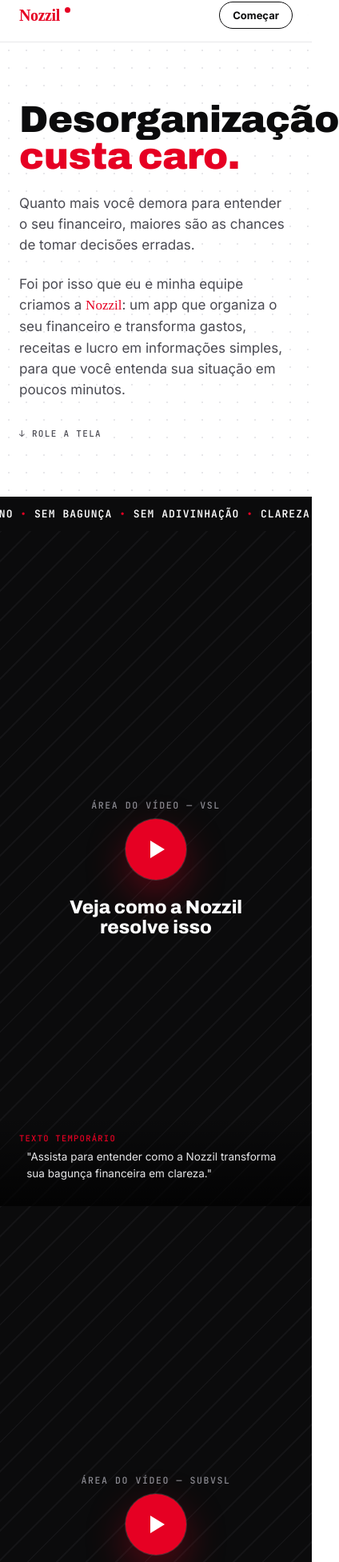
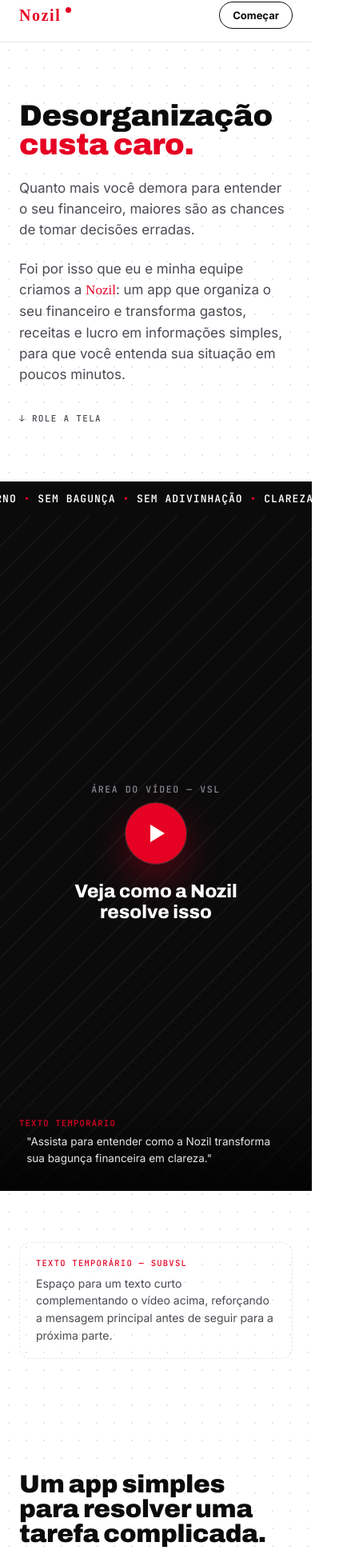
Before and after one commit to marlonrodigherimoreira-dotcom/site-bio, a React (Vite) app: page / in a window 390 px wide. Shown: the part 14-1967 px from the top of the page at 80% size, 424 px wide, since content can reach past the window. Built offline with nearby package versions, Linux system fonts and the light colour scheme; a web font is replaced by a local one.

Commit message:
Ajustes finais de responsividade e badges

```diff
--- a/index.html
+++ b/index.html
@@ -3,7 +3,7 @@
 <head>
   <meta charset="UTF-8" />
   <meta name="viewport" content="width=device-width, initial-scale=1, viewport-fit=cover" />
-  <title>Nozzil — Clareza financeira para o seu negócio</title>
+  <title>Nozil — Clareza financeira para o seu negócio</title>
   <link rel="preconnect" href="https://fonts.googleapis.com" />
   <link rel="preconnect" href="https://fonts.gstatic.com" crossorigin />
   <link
--- a/src/App.jsx
+++ b/src/App.jsx
@@ -3,6 +3,7 @@
 import Hero from './components/Hero.jsx'
 import Ticker from './components/Ticker.jsx'
 import VideoBlock from './components/VideoBlock.jsx'
+import SubVslNote from './components/SubVslNote.jsx'
 import AboutFluxy from './components/AboutFluxy.jsx'
 import CTASection from './components/CTASection.jsx'
 import AlphaSection from './components/AlphaSection.jsx'
@@ -38,27 +39,22 @@
         {/* VSL principal */}
         <VideoBlock
           label="Área do vídeo — VSL"
-          title="Veja como a Nozzil resolve isso"
+          title="Veja como a Nozil resolve isso"
           tag="Texto temporário"
-          caption='"Assista para entender como a Nozzil transforma sua bagunça financeira em clareza."'
+          caption='"Assista para entender como a Nozil transforma sua bagunça financeira em clareza."'
         />
 
-        {/* subVSL */}
-        <VideoBlock
-          label="Área do vídeo — subVSL"
-          title="Um complemento rápido antes de continuar"
-          tag="Texto temporário"
-          caption='"Um vídeo curto pra reforçar o que você acabou de ver."'
-        />
+        {/* subVSL — texto pequeno, não é vídeo */}
+        <SubVslNote />
 
         <AboutFluxy />
 
         {/* VSL secundária */}
         <VideoBlock
           label="Área do vídeo — VSL"
-          title="Veja a Nozzil funcionando de verdade"
+          title="Veja a Nozil funcionando de verdade"
           tag="Texto temporário"
-          caption='"Do dashboard ao relatório: veja a Nozzil sendo usada no dia a dia real de um negócio."'
+          caption='"Do dashboard ao relatório: veja a Nozil sendo usada no dia a dia real de um negócio."'
         />
 
         <Ticker items={tickerPhrases2} />
--- a/src/components/AboutFluxy.jsx
+++ b/src/components/AboutFluxy.jsx
@@ -8,7 +8,7 @@
           Um app simples para resolver uma tarefa complicada.
         </Reveal>
         <Reveal as="p" className="lead" delay={1}>
-          A <span className="brand">Nozzil</span> pega a sua dor de cabeça
+          A <span className="brand">Nozil</span> pega a sua dor de cabeça
           com números e faz o trabalho pesado por você.
         </Reveal>
         <Reveal as="p" className="lead" delay={2}>
--- a/src/components/AlphaSection.jsx
+++ b/src/components/AlphaSection.jsx
@@ -16,7 +16,7 @@
         </Reveal>
         <Reveal as="p" className="lead" delay={2}>
           O Grupo Alpha é destinado aos primeiros usuários da{' '}
-          <span className="brand">Nozzil</span>. Além de garantir um
+          <span className="brand">Nozil</span>. Além de garantir um
           desconto exclusivo durante o período Alpha, você acompanha a
           evolução do produto de perto e participa das discussões que
           ajudam a definir as próximas melhorias.
--- a/src/components/Footer.jsx
+++ b/src/components/Footer.jsx
@@ -1,12 +1,17 @@
+import SocialLinks from './SocialLinks.jsx'
+
 export default function Footer() {
   return (
     <footer>
       <div className="wrap">
         <div className="logo">
-          <span className="brand">Nozzil</span>
+          <span className="brand">Nozil</span>
         </div>
+
+        <SocialLinks />
+
         <p>
-          <span className="brand">Nozzil</span> © 2026 — Gestão financeira
+          <span className="brand">Nozil</span> © 2026 — Gestão financeira
           sem complicação.
         </p>
       </div>
--- a/src/components/Header.jsx
+++ b/src/components/Header.jsx
@@ -3,7 +3,7 @@
     <header>
       <div className="nav-inner">
         <div className="logo">
-          <span className="brand">Nozzil</span>
+          <span className="brand">Nozil</span>
         </div>
         <a className="nav-cta" href="#cta">
           Começar
--- a/src/components/Hero.jsx
+++ b/src/components/Hero.jsx
@@ -15,7 +15,7 @@
 
         <Reveal as="p" className="lead" delay={2} initiallyVisible>
           Foi por isso que eu e minha equipe criamos a{' '}
-          <span className="brand">Nozzil</span>: um app que organiza o seu
+          <span className="brand">Nozil</span>: um app que organiza o seu
           financeiro e transforma gastos, receitas e lucro em informações
           simples, para que você entenda sua situação em poucos minutos.
         </Reveal>
--- /dev/null
+++ b/src/components/SocialIcon.jsx
@@ -0,0 +1,54 @@
+/**
+ * Ícones simples em SVG (traço único), no estilo do restante do site.
+ * Representações genéricas — não são os logotipos oficiais das marcas.
+ */
+function EmailIcon() {
+  return (
+    <svg viewBox="0 0 24 24" fill="none" xmlns="http://www.w3.org/2000/svg">
+      <rect x="3" y="5" width="18" height="14" rx="2.2" stroke="currentColor" strokeWidth="1.8" />
+      <path d="M4 6.5L12 13L20 6.5" stroke="currentColor" strokeWidth="1.8" strokeLinecap="round" strokeLinejoin="round" />
+    </svg>
+  )
+}
+
+function TikTokIcon() {
+  return (
+    <svg viewBox="0 0 24 24" fill="none" xmlns="http://www.w3.org/2000/svg">
+      <path
+        d="M14 3v10.8a2.7 2.7 0 1 1-2.2-2.66"
+        stroke="currentColor"
+        strokeWidth="1.8"
+        strokeLinecap="round"
+        strokeLinejoin="round"
+      />
+      <path
+        d="M14 3.3c.5 2.4 2.2 4.1 4.6 4.4"
+        stroke="currentColor"
+        strokeWidth="1.8"
+        strokeLinecap="round"
+        strokeLinejoin="round"
+      />
+    </svg>
+  )
+}
+
+function InstagramIcon() {
+  return (
+    <svg viewBox="0 0 24 24" fill="none" xmlns="http://www.w3.org/2000/svg">
+      <rect x="3.5" y="3.5" width="17" height="17" rx="5" stroke="currentColor" strokeWidth="1.8" />
+      <circle cx="12" cy="12" r="4" stroke="currentColor" strokeWidth="1.8" />
+      <circle cx="17.2" cy="6.8" r="1.1" fill="currentColor" />
+    </svg>
+  )
+}
+
+const icons = {
+  email: EmailIcon,
+  tiktok: TikTokIcon,
+  instagram: InstagramIcon,
+}
+
+export default function SocialIcon({ id }) {
+  const Icon = icons[id]
+  return Icon ? <Icon /> : null
+}
--- /dev/null
+++ b/src/components/SocialLinks.jsx
@@ -0,0 +1,21 @@
+import SocialIcon from './SocialIcon.jsx'
+import socialLinks from '../data/socialLinks.js'
+
+export default function SocialLinks() {
+  return (
+    <div className="social-row">
+      {socialLinks.map((link) => (
+        <a
+          key={link.id}
+          className="social-btn"
+          href={link.href}
+          aria-label={link.label}
+          target={link.id === 'email' ? undefined : '_blank'}
+          rel={link.id === 'email' ? undefined : 'noopener noreferrer'}
+        >
+          <SocialIcon id={link.id} />
+        </a>
+      ))}
+    </div>
+  )
+}
--- /dev/null
+++ b/src/components/SubVslNote.jsx
@@ -0,0 +1,22 @@
+import Reveal from './Reveal.jsx'
+
+/**
+ * Espaço reservado para um texto curto que acompanha o subVSL —
+ * não é um vídeo, é um pequeno bloco de texto (placeholder).
+ */
+export default function SubVslNote() {
+  return (
+    <section className="copy subvsl-section">
+      <div className="wrap">
+        <Reveal as="div" className="subvsl-box">
+          <span className="subvsl-tag">Texto temporário — subVSL</span>
+          <p>
+            Espaço para um texto curto complementando o vídeo acima,
+            reforçando a mensagem principal antes de seguir para a próxima
+            parte.
+          </p>
+        </Reveal>
+      </div>
+    </section>
+  )
+}
--- /dev/null
+++ b/src/data/socialLinks.js
@@ -0,0 +1,19 @@
+const socialLinks = [
+  {
+    id: 'email',
+    label: 'Enviar e-mail para a Nozil',
+    href: 'mailto:nozilsupor@gmail.com',
+  },
+  {
+    id: 'tiktok',
+    label: 'Nozil no TikTok',
+    href: 'https://www.tiktok.com/@nozil.ads?_r=1&_t=ZS-98E4renUuiV',
+  },
+  {
+    id: 'instagram',
+    label: 'Nozil no Instagram',
+    href: 'https://www.instagram.com/nozzil.ads?igsh=ZHY1a2MxOThleHM3',
+  },
+]
+
+export default socialLinks
--- a/src/index.css
+++ b/src/index.css
@@ -48,6 +48,9 @@
 .brand{
   font-family:'Rubik Spray Paint', cursive;
   color:var(--pink);
+}
+.logo .brand{
+  letter-spacing:.08em;
 }
 
 .eyebrow::before{
@@ -164,8 +167,10 @@
   position:relative;
 }
 .hero h1{
-  font-size:clamp(40px, 12vw, 68px);
+  font-size:clamp(32px, 9.5vw, 60px);
   margin-top:18px;
+  overflow-wrap:break-word;
+  word-break:break-word;
 }
 .hero h1 span{color:var(--pink);}
 .hero p.lead{
@@ -320,6 +325,29 @@
   color:var(--pink);
   display:block;
   margin-bottom:6px;
+}
+
+/* ---------- subVSL text placeholder ---------- */
+.subvsl-section{
+  padding-top:32px;
+  padding-bottom:32px;
+}
+.subvsl-box{
+  border:1.5px dashed var(--line);
+  border-radius:14px;
+  padding:18px 20px;
+}
+.subvsl-tag{
+  display:block;
+  font-family:'JetBrains Mono', monospace;
+  font-size:10.5px;
+  letter-spacing:.12em;
+  text-transform:uppercase;
+  color:var(--pink);
+  margin-bottom:8px;
+}
+.subvsl-box p{
+  font-size:14px;
 }
 
 /* ---------- feature grid ---------- */
@@ -515,3 +543,30 @@
 }
 footer .logo{justify-content:center;margin-bottom:10px;}
 footer p{font-size:12.5px;color:#A2A2AA;}
+
+.social-row{
+  display:flex;
+  align-items:center;
+  justify-content:center;
+  gap:14px;
+  margin:4px 0 18px;
+}
+.social-btn{
+  width:34px;
+  height:34px;
+  border-radius:50%;
+  border:1.5px solid var(--ink);
+  color:var(--ink);
+  display:flex;
+  align-items:center;
+  justify-content:center;
+  flex-shrink:0;
+  transition:background .2s, color .2s, border-color .2s, transform .15s;
+}
+.social-btn svg{width:17px;height:17px;}
+.social-btn:active{
+  background:var(--pink);
+  border-color:var(--pink);
+  color:var(--white);
+  transform:scale(.94);
+}
```
Also changed, not shown: 1 other file (tests, documents, lock files or other folders).
